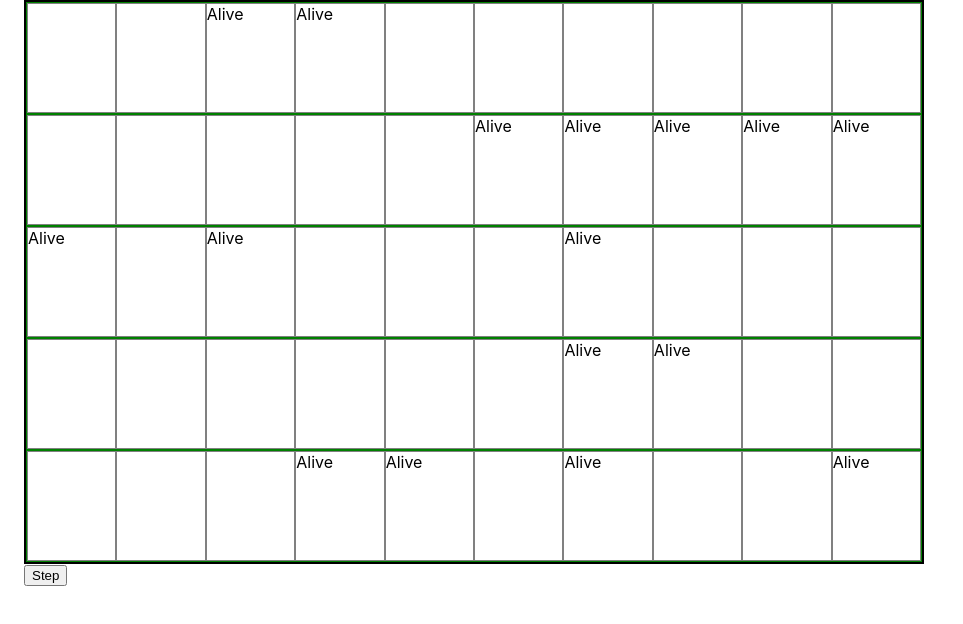
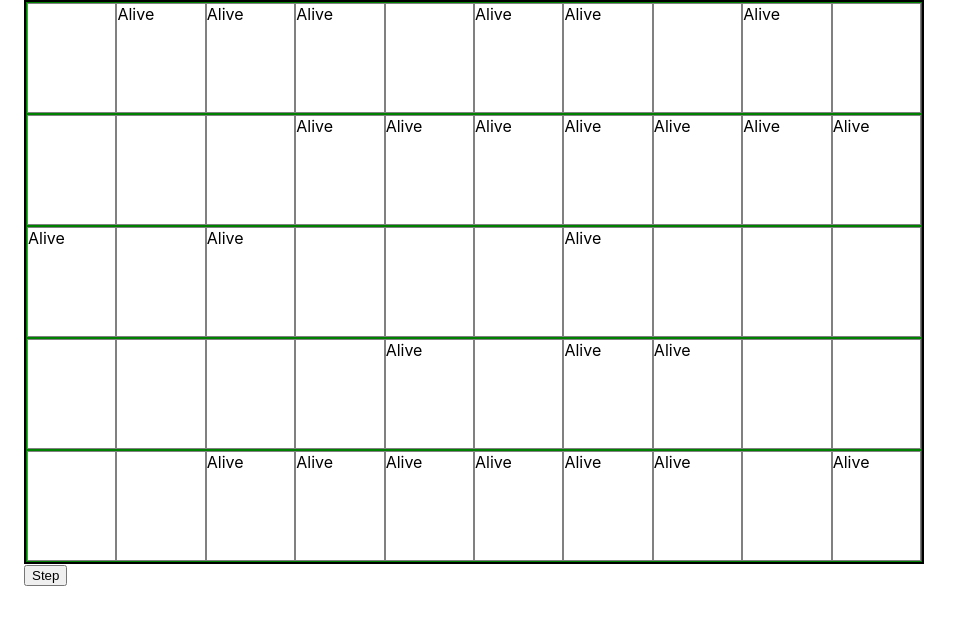
Before and after one commit to bharring52/react-toy, a React (Create React App) app: page / in a window 1280 px wide. Shown: the top 624 px of the page, without its empty margins (0-963 px from the left). Built offline with nearby package versions, Linux system fonts and the light colour scheme.

Commit message:
Uses immutable state

```diff
--- a/src/components/board/board.js
+++ b/src/components/board/board.js
@@ -2,6 +2,7 @@ import React from 'react';
 import "./board.css";
 import Container from '@material-ui/core/Container';
 import { Cell } from "./cell/cell.js";
+import _ from "lodash";
 
 export class Board extends React.Component {
     constructor(props) {
@@ -21,7 +22,7 @@ export class Board extends React.Component {
             { length: this.rows },
             () => Array.from(
                 { length: this.columns },
-                () => this.getStartingCell(0.25)
+                () => this.getStartingCell(0.50)
             )
         );
     }
@@ -33,20 +34,20 @@ export class Board extends React.Component {
     }
 
     passTurn = () => {
-        const currentCells = this.state.cells;
+        const nextGeneration = _.cloneDeep(this.state.cells);
 
-        currentCells.forEach(row => row.forEach(cell =>
+        nextGeneration.forEach(row => row.forEach(cell =>
             cell.wasAlive = cell.isAlive
         ));
 
-        currentCells.forEach(row => row.forEach(cell =>
-            cell.isAlive = this.willBeAlive(currentCells, cell)
+        nextGeneration.forEach(row => row.forEach(cell =>
+            cell.isAlive = this.willBeAlive(nextGeneration, cell)
         ));
 
-        this.setState(currentCells);
+        this.setState({ cells: nextGeneration });
     }
 
-    willBeAlive = (cells, cell) => {
+    willBeAlive(cells, cell) {
         const livingNeighbors = this.getNeighbors(cells, cell)
             .filter(neighbor => neighbor.wasAlive)
             .length;
@@ -84,8 +85,6 @@ export class Board extends React.Component {
     }
 
     render() {
-        console.log('rendering');
-
         return (
             <Container>
                 <div className="board">
@@ -108,7 +107,7 @@ export class Board extends React.Component {
 
     renderCell(cell, cellIndex){
         return (
-            <Cell cell={cell} key={cellIndex}>fallback</Cell>
+            <Cell isAlive={cell.isAlive} key={cellIndex}>fallback</Cell>
         );
     };
 }
--- a/src/components/board/cell/cell.js
+++ b/src/components/board/cell/cell.js
@@ -1,18 +1,10 @@
 import React from 'react';
 
 export class Cell extends React.Component {
-    constructor(props) {
-        super(props);
-
-        this.state = {
-            cell: props.cell || {}
-        };
-    }
-
     render () {
         return (
             <div className="cell">
-                {this.state.cell.isAlive ? "Alive" : ""}
+                {this.props.isAlive ? "Alive" : ""}
             </div>
         );
     }
```
